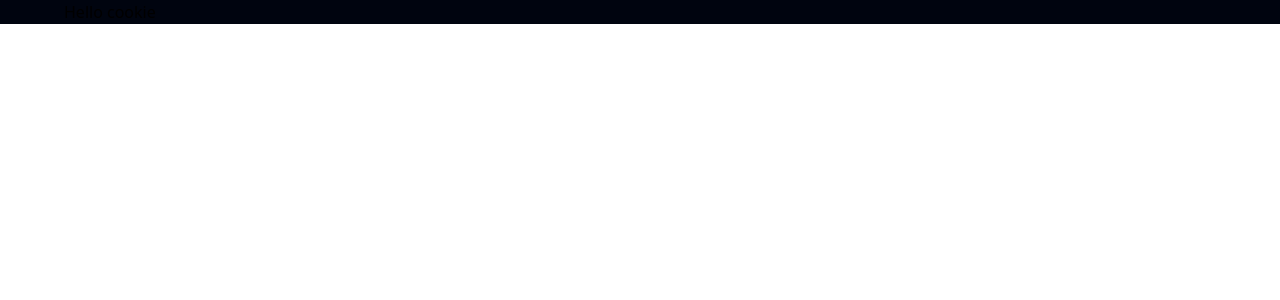
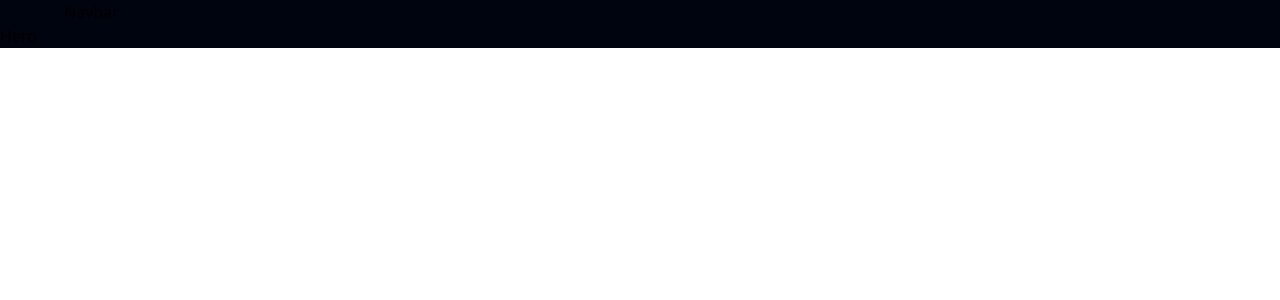
Before and after one commit to dmitridrozdov/hoobank, a React (Vite) app: page / in a window 1280 px wide. Shown: the top 300 px of the page. Built offline with nearby package versions, Linux system fonts and the light colour scheme.

Commit message:
navbar,hero - style

```diff
--- a/src/App.jsx
+++ b/src/App.jsx
@@ -5,7 +5,13 @@
   <div className="bg-primary w-full overflow-hidden">
     <div className={`${styles.paddingX} ${styles.flexCenter}`}>
       <div className={`${styles.boxWidth}`}>
-      Hello cookie
+        Navbar
+      </div>
+    </div>
+
+    <div className={`bg-primary ${styles.flexStart}`}>
+      <div className={`${styles.boxWidth}`}>
+        Hero
       </div>
     </div>
 
```
